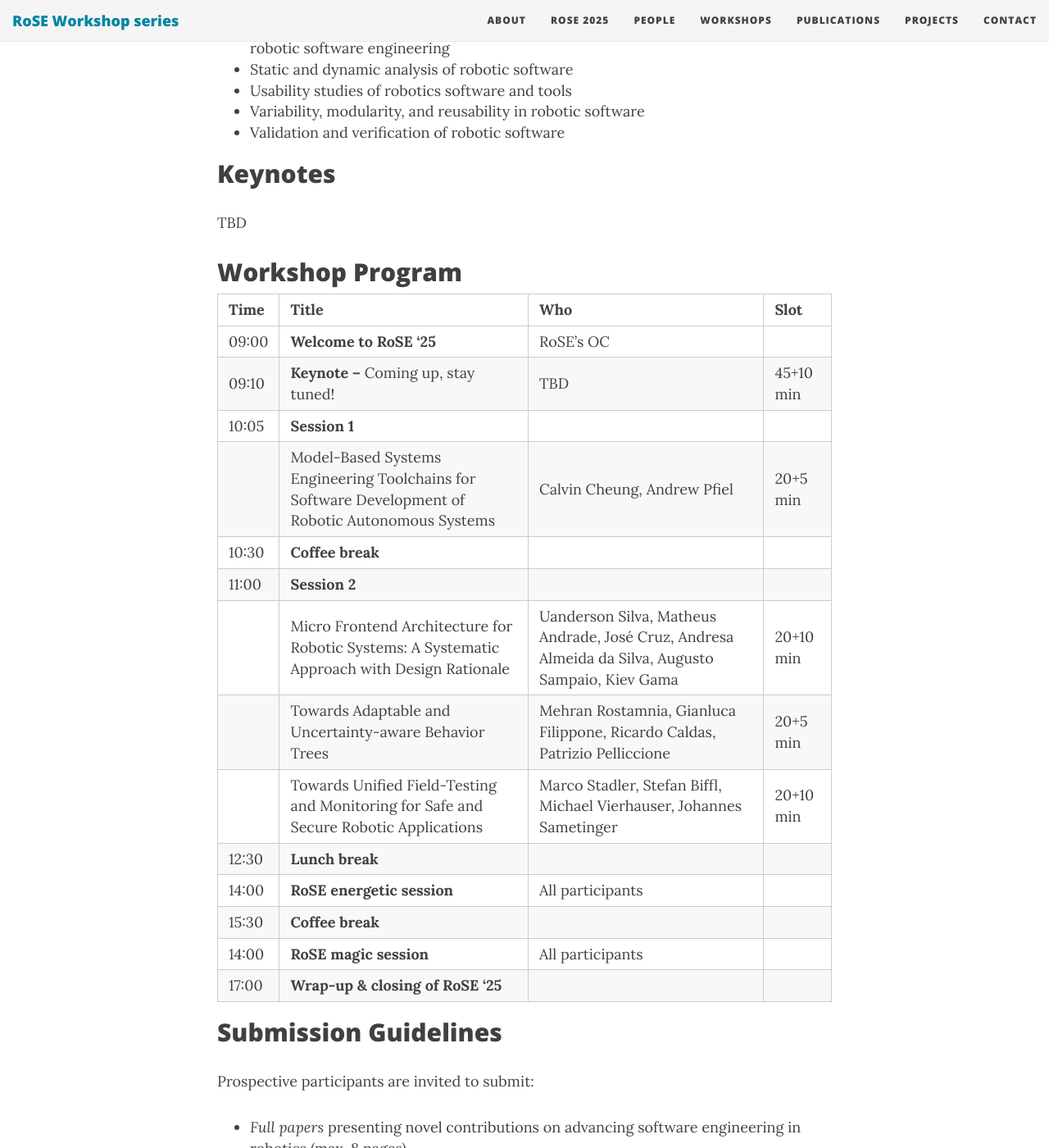
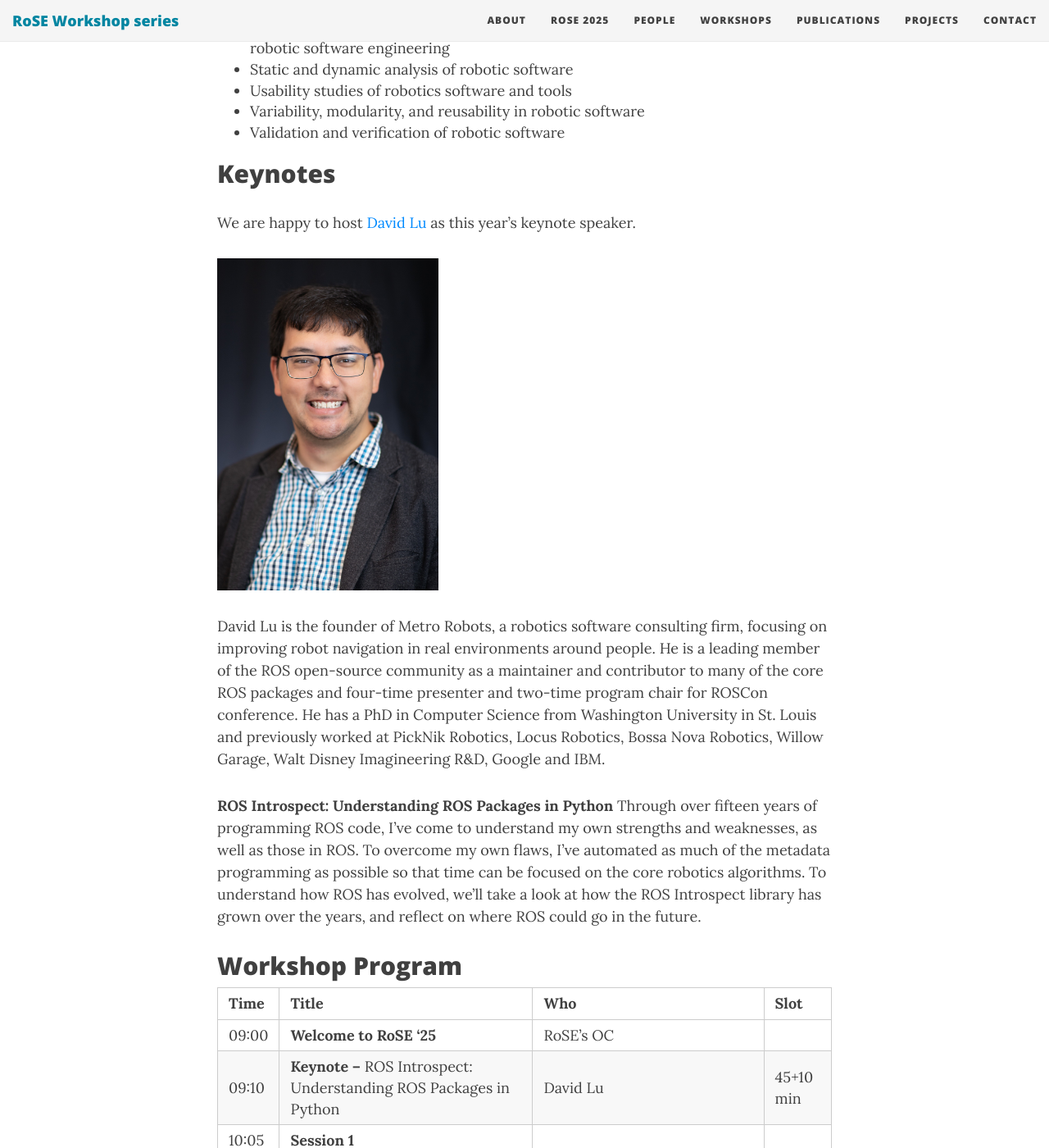
Before and after one commit to rose-workshops/rose-workshops.github.io, a Jekyll site: the page built from rose2025.md, in a window 1280 px wide and 1400 px high, scrolled down 1521 px. Shown: the whole window at 82% size. Built offline with Jekyll 4.4.1, drawn with Linux system fonts in a browser that asks for light colours; nearby versions of some CDN libraries.

Commit message:
Add keynote

```diff
--- a/rose2025.md
+++ b/rose2025.md
@@ -42,14 +42,21 @@ real-world integrated robot software
 
 ## Keynotes
 
-TBD
+We are happy to host [David Lu](https://davidlu.dev/) as this year's keynote speaker.
+
+<img src="/files/rose2025/david_lu.jpg" alt="David Lu" style="width: 15em;" />
+
+David Lu is the founder of Metro Robots, a robotics software consulting firm, focusing on improving robot navigation in real environments around people. He is a leading member of the ROS open-source community as a maintainer and contributor to many of the core ROS packages and four-time presenter and two-time program chair for ROSCon conference. He has a PhD in Computer Science from Washington University in St. Louis and previously worked at PickNik Robotics, Locus Robotics, Bossa Nova Robotics, Willow Garage, Walt Disney Imagineering R&D, Google and IBM.
+
+**ROS Introspect: Understanding ROS Packages in Python**
+Through over fifteen years of programming ROS code, I've come to understand my own strengths and weaknesses, as well as those in ROS. To overcome my own flaws, I've automated as much of the metadata programming as possible so that time can be focused on the core robotics algorithms. To understand how ROS has evolved, we'll take a look at how the ROS Introspect library has grown over the years, and reflect on where ROS could go in the future.
 
 ## Workshop Program
 
 | Time | Title | Who | Slot |
 | --- |  --- | --- |
 | 09:00 | **Welcome to RoSE '25** | RoSE's OC |
-| 09:10 | **Keynote --** Coming up, stay tuned! | TBD | 45+10 min |
+| 09:10 | **Keynote --** ROS Introspect: Understanding ROS Packages in Python | David Lu | 45+10 min |
 | 10:05 | **Session 1** | |
 | | Model-Based Systems Engineering Toolchains for Software Development of Robotic Autonomous Systems | Calvin Cheung, Andrew Pfiel | 20+5 min |
 | 10:30 | **Coffee break** | |
```
Also changed, not shown: files/rose2025/david_lu.jpg (added).
